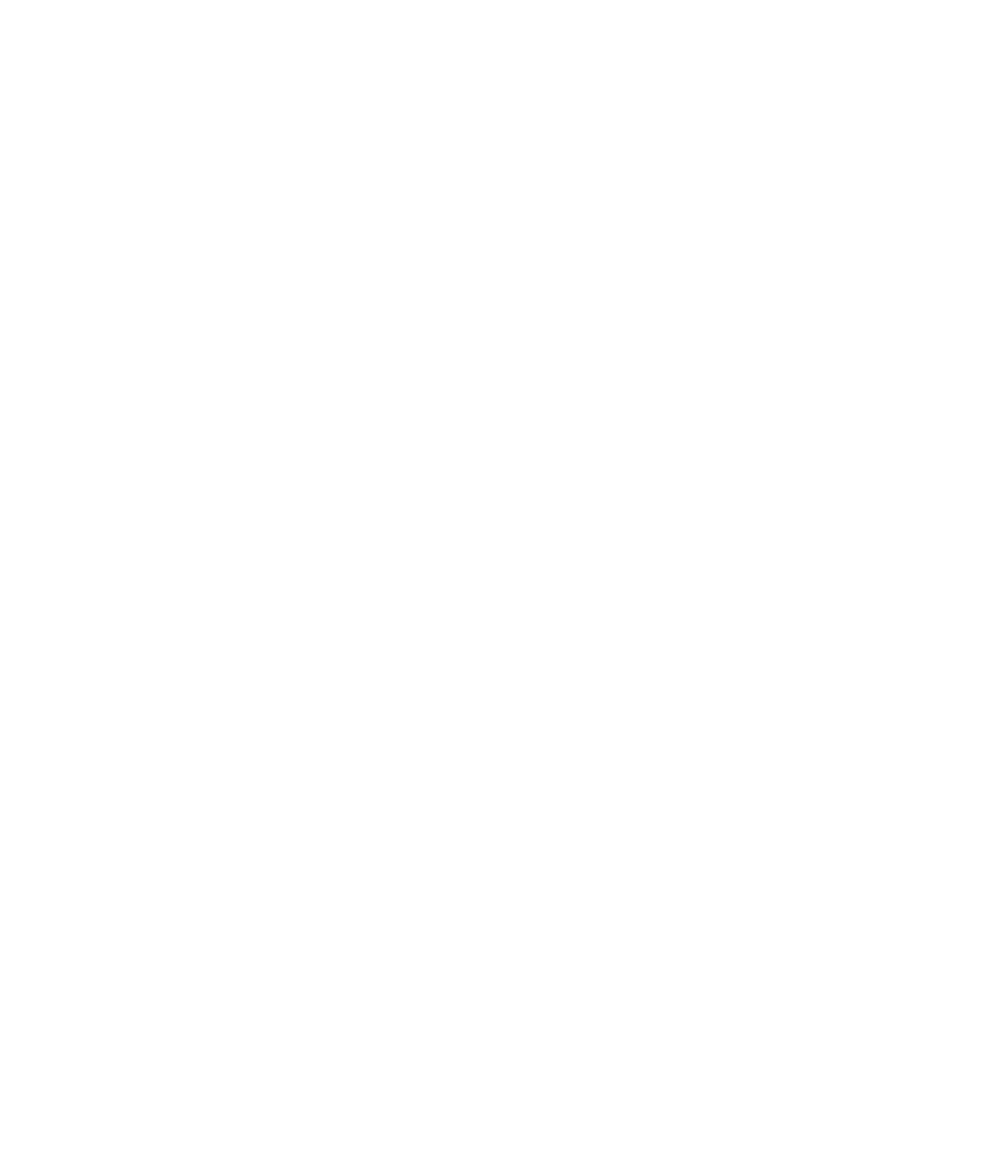
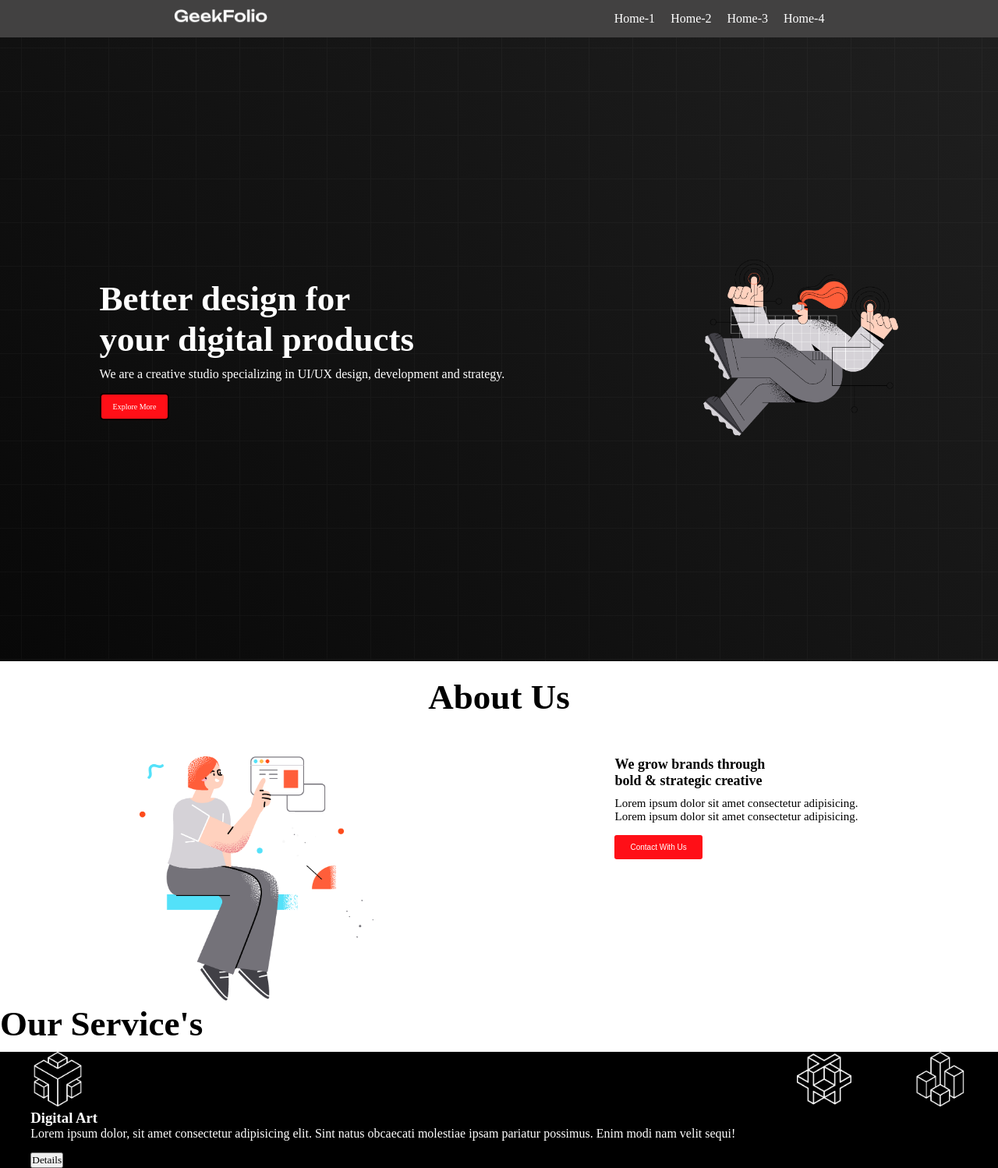
Before and after one commit to Mkhan223/conceptual-project, a plain HTML site: page index.html in a window 1280 px wide. Shown: the whole page at 78% size. Before the commit the page ends 800 px from the top, so only its background shows below. Drawn offline with Linux system fonts and the light colour scheme.

Commit message:
section done

```diff
--- a/index.html
+++ b/index.html
@@ -3,9 +3,90 @@
 <head>
   <meta charset="UTF-8">
   <meta name="viewport" content="width=device-width, initial-scale=1.0">
-  <title>Document</title>
+  <title>digital-concept</title>
+  <link rel="stylesheet" href="style.css">
 </head>
 <body>
+  <header>
+    <nav>
+      <div class="logo">
+        <img class="logo-img" src="/logo/logo-light.png" alt="">
+      </div>
+      <div class="navigation">
+        <ul>
+          <li>Home-1</li>
+          <li>Home-2</li>
+          <li>Home-3</li>
+          <li>Home-4</li>
+        </ul>
+      </div>
+    </nav>
+
+  </header>
+  <main>
+    <section>
+      <div class="banner-container">
+        <div class="introduction">
+          <h1>Better design for <br>
+            your digital products</h1>
+          <p>
+            We are a creative studio specializing in UI/UX design, development and strategy.
+          </p>
+          <button class="btn-1">Explore More</button>
+
+        </div>
+        <div class="img-1">
+            <img class="banner-img" src="/images/banner.png" alt="">
+        </div>
+      </div>
+
+    </section>
+    <section>
+      <h1 class="titel">About Us</h1>
+      <div class="about-us">
+
+        <div>
+          <img class="abt-img" src="/images/section.png" alt="">
+        </div>
+        <div class="grow-band">
+          <h3 class="creative">We grow brands through <br>
+            bold & strategic creative</h3>
+          <p class="lorem">Lorem ipsum dolor sit amet consectetur adipisicing. <br>
+            Lorem ipsum dolor sit amet consectetur adipisicing.</p>
+            <button class="btn-2 ">Contact With Us</button>
+        </div>
+      </div>
+    </section>
+    <section>
+      <h1>Our Service's</h1>
+      <div class="services">
+
+        <div>
+          <div class="art-des">
+            <img class="d-art" src="/icon/0.png" alt="">
+          </div>
+          <div>
+            <h3>Digital Art</h3>
+            <p>Lorem ipsum dolor, sit amet consectetur adipisicing elit. Sint natus obcaecati molestiae ipsam pariatur possimus. Enim modi nam velit sequi!</p>
+            <button>Details</button>
+          </div>
+        </div>
+
+        <div class="art-des">
+          <img class="d-art" src="/icon/1.png" alt="">
+        </div>
+        <div class="art-des">
+          <img class="d-art" src="/icon/2.png" alt="">
+        </div>
+      </div>
+
+
+    </section>
+
+  </main>
+  <footer>
+
+  </footer>
 
 </body>
 </html>
--- /dev/null
+++ b/style.css
@@ -0,0 +1,103 @@
+*{
+  margin:0px;
+  padding:0px;
+  font-family: 'Times New Roman';
+}
+
+nav{
+  display: flex;
+  background-color: rgb(66, 65, 65);
+  justify-content: space-around;
+  align-items: center;
+  padding: 10px;
+
+}
+.logo-img{
+  width: 120px;
+}
+ul{
+  display: flex;
+}
+ul>li{
+  list-style: none;
+  color: white;
+  margin-left: 20px;
+}
+
+.banner-container{
+  display: flex;
+  justify-content: space-around;
+  align-items: center;
+  background-image: url(/images/background.png),
+  linear-gradient(45deg,rgb(8, 8, 8),rgb(31, 31, 31));
+  height: 100vh;
+}
+.banner-img{
+  width: 250px;
+}
+.introduction{
+  color:white;
+}
+h1{
+  font-size: 45px;
+  padding-bottom: 10px;
+}
+p{
+  padding-bottom: 15px;
+}
+.btn-1{
+ background-color:rgb(255, 15, 23) ;
+ color: white;
+ border-style: solid;
+ padding: 10px 15px;
+ font-size: 10px;
+ border-radius: 5px;
+}
+.titel{
+  margin-top: 20px;
+  margin-bottom: 40px;
+  text-align: center;
+  font-size: 45px;
+}
+.abt-img{
+  width: 300px;
+}
+.about-us{
+  display: flex;
+  justify-content: space-around;
+  padding-left: 25px;
+  padding-right: 25px;
+
+}
+.grow-band{
+  color:black;
+
+
+}
+.creative{
+  margin-bottom: 10px;
+  font-size: 18px;
+}
+.lorem{
+  font-size: 15px;
+}
+.btn-2{
+  background-color:rgb(255, 15, 23) ;
+ color: white;
+ font-size: 10px;
+ border: none;
+ padding: 10px 20px;
+ font-family: Arial;
+ border-radius: 3px;
+}
+
+.services{
+  background-color: black;
+  color: white;
+  display: flex;
+
+  justify-content: space-around;
+}
+.d-art{
+  width: 70px;
+}
```
